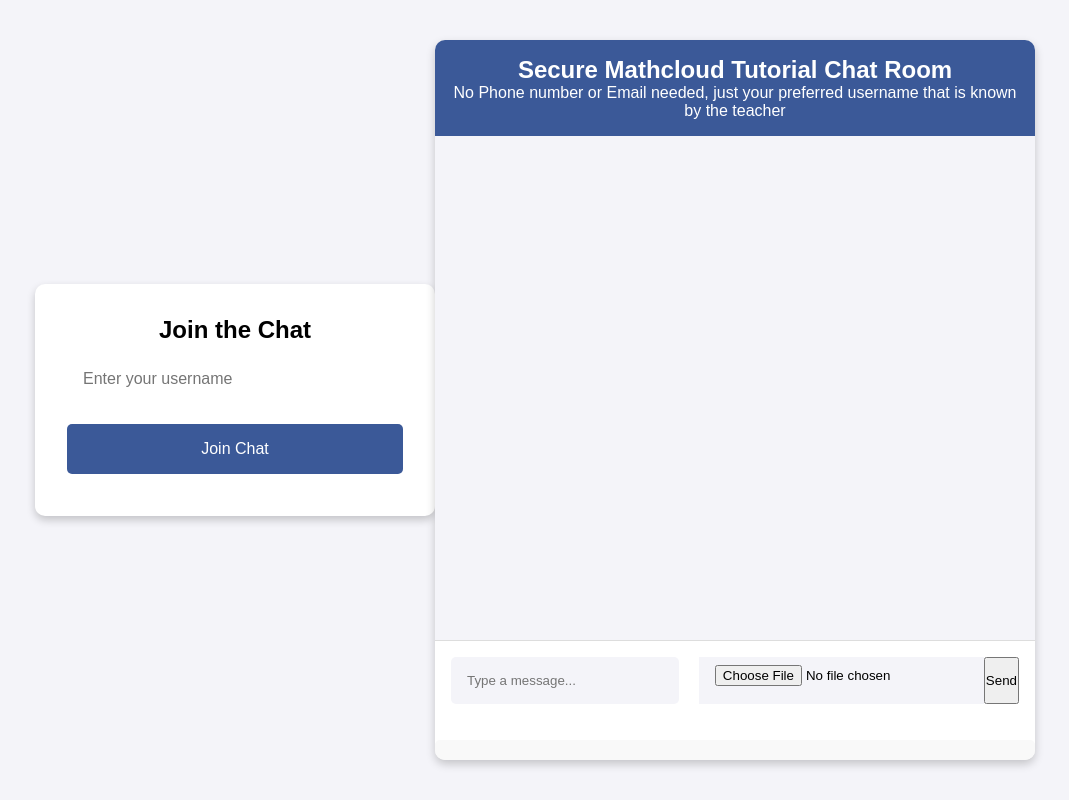
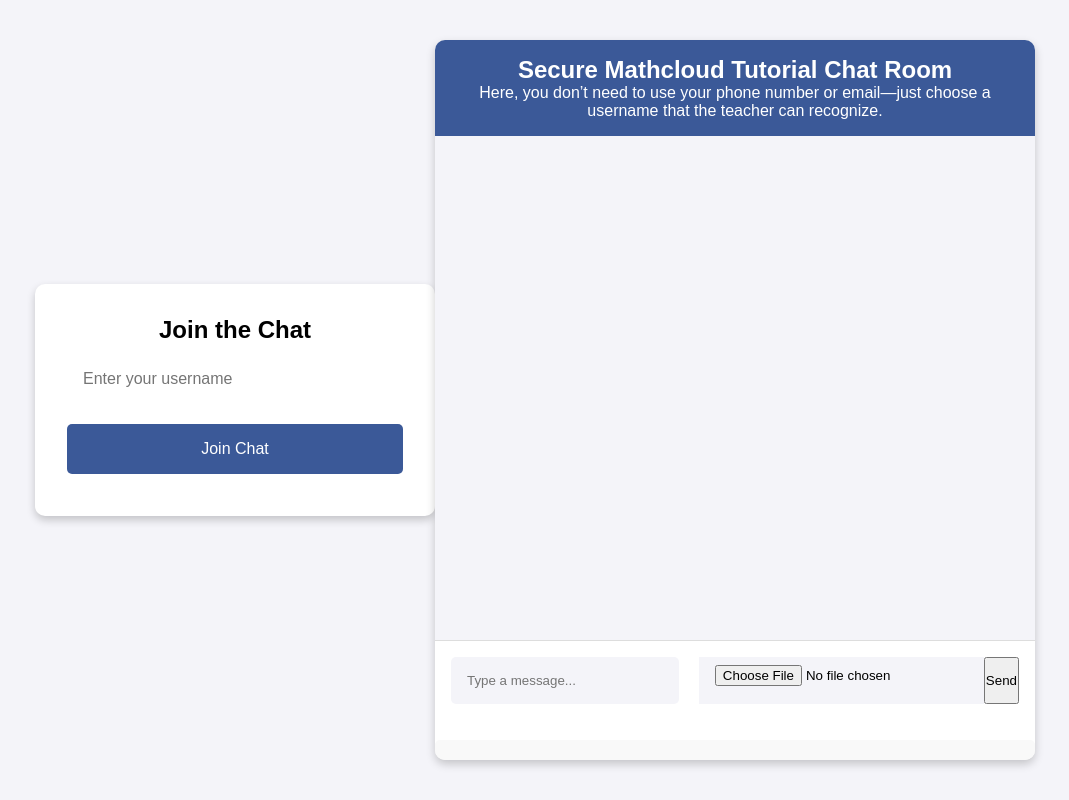
Before and after one commit to marshall294/mathcloud-chat, a plain HTML site: page index.html in a window 1280 px wide. Shown: the whole page, without its empty margins (105-1174 px from the left). Drawn offline with Linux system fonts and the light colour scheme.

Commit message:
Update index.html

```diff
--- a/index.html
+++ b/index.html
@@ -195,7 +195,7 @@
     <div class="chat-container hidden" id="chat-section">
         <header>
             <h2>Secure Mathcloud Tutorial Chat Room</h2>
-            <p>No Phone number or Email needed, just your preferred username that is known by the teacher</p>
+            <p>Here, you don’t need to use your phone number or email—just choose a username that the teacher can recognize.</p>
             <p id="user-display"></p>
         </header>
         <div class="chat-messages" id="messages"></div>
```
